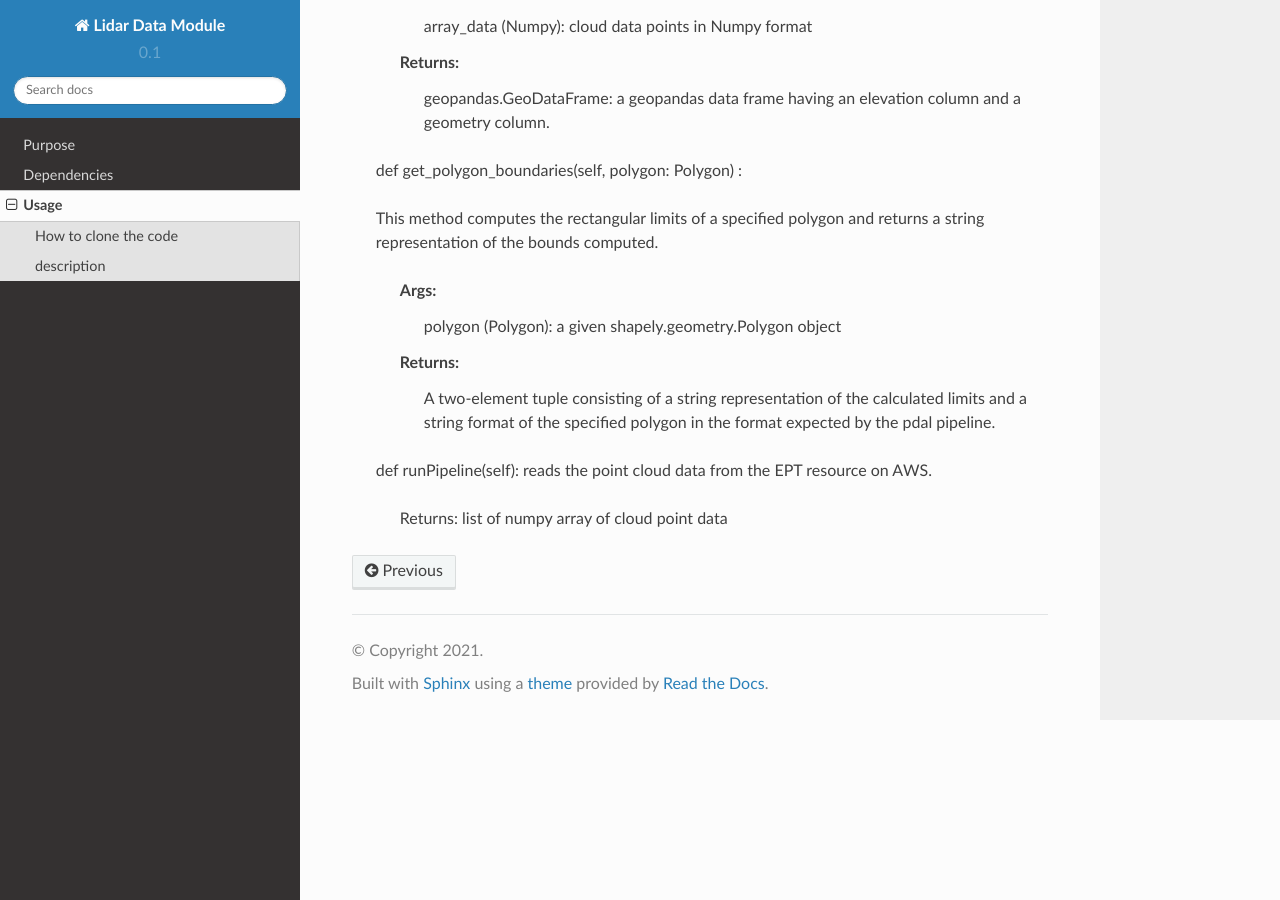
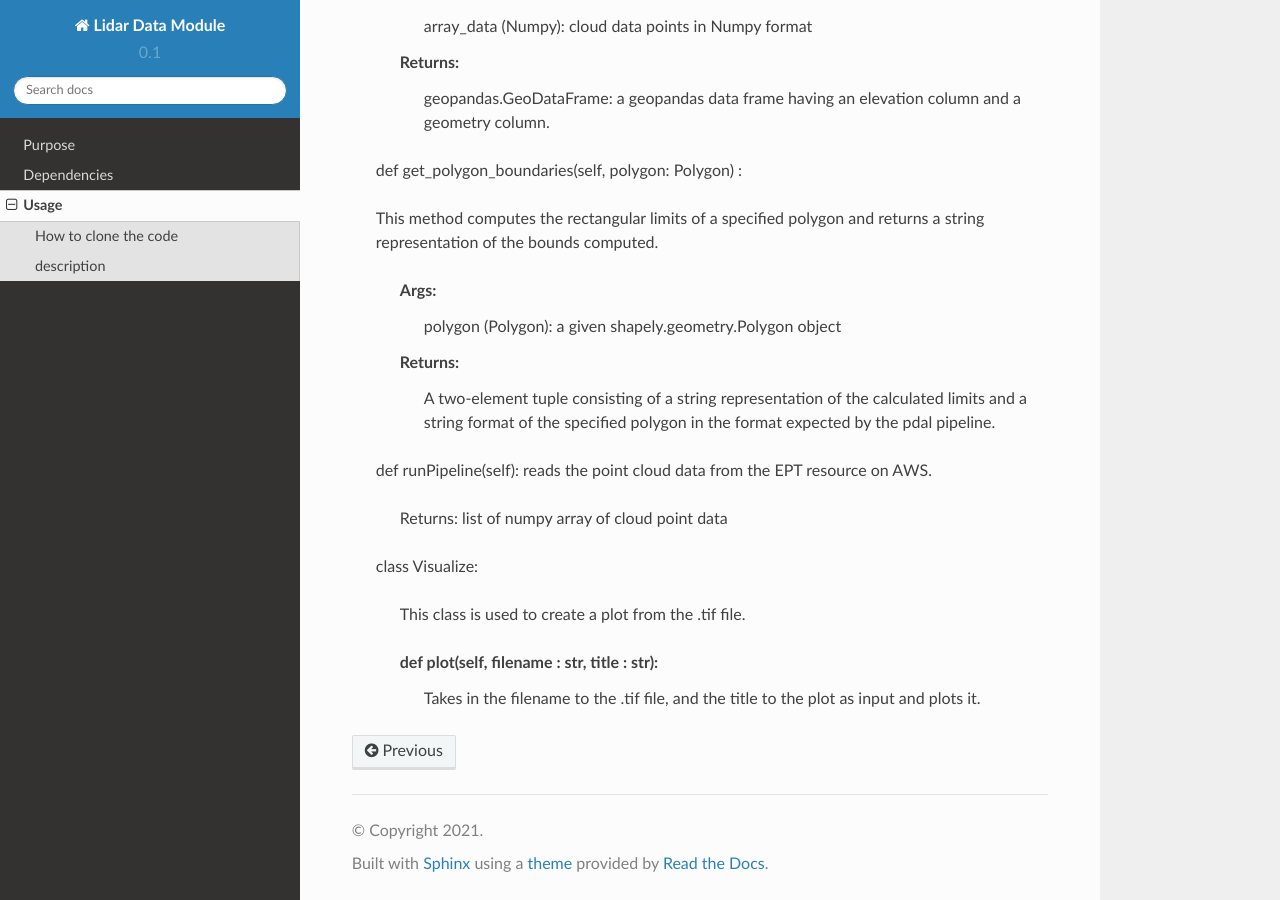
Before and after one commit to Bethelsis/AgriTech-USGS-LIDAR-Challenge, a Sphinx documentation site: the page built from doc/usage.rst, in a window 1280 px wide and 900 px high, scrolled down 653 px. Built offline with Sphinx 7.4.7 and the Read the Docs theme 2.0.0, drawn with Linux system fonts in a browser that asks for light colours.

Commit message:
Update usage.rst

```diff
--- a/doc/usage.rst
+++ b/doc/usage.rst
@@ -39,3 +39,10 @@
   reads the point cloud data from the EPT resource on AWS.
      Returns:
      list of numpy array of cloud point data
+
+  class Visualize:
+
+    This class is used to create a plot from the .tif file.
+
+    def plot(self, filename : str, title : str):
+        Takes in the filename to the .tif file, and the title to the plot as input and plots it.
```
